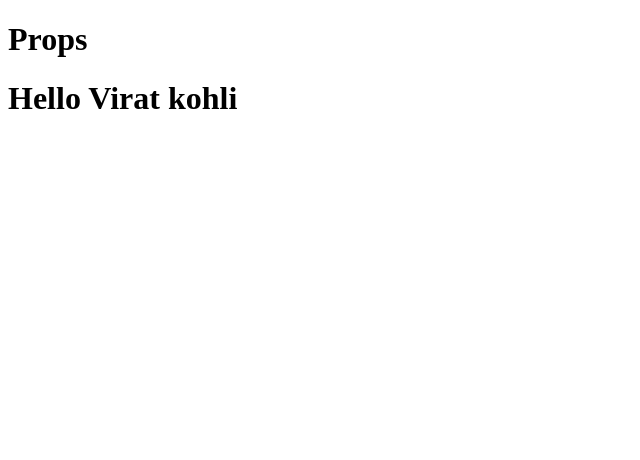
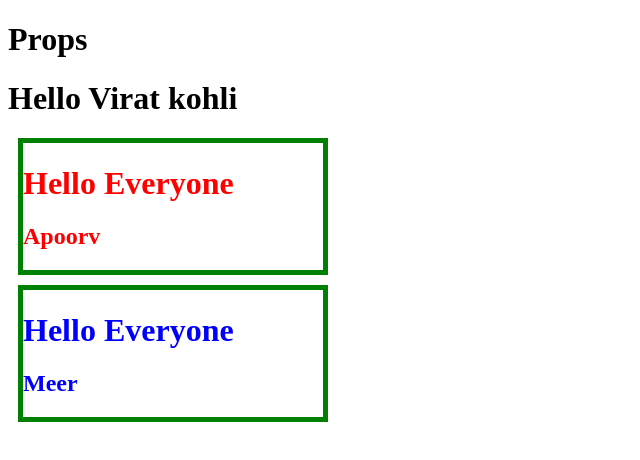
Before and after one commit to Apoorv-Saxena08/reactOne, a React (Vite) app: page / in a window 1280 px wide. Shown: the top 460 px of the page, without its empty margins (0-640 px from the left). Built offline with nearby package versions, Linux system fonts and the light colour scheme.

Commit message:
Dynamic jsx pass with props

```diff
--- a/src/App.jsx
+++ b/src/App.jsx
@@ -1,17 +1,27 @@
 import { use, useState } from "react"
 import Header,{Profile} from "./Header"
 import User from "./User"
+import Wrapper from "./Wrapper"
 
 // function click(){
 //   alert("Bhaar vala");
 // }
 
 function Apoorv(){
-
+  const name = "Apoorv";
   return (
     <>
     <h1>Props</h1>
     <User name={"Virat kohli"} />
+    <Wrapper color="red" >
+      <h1>Hello Everyone</h1>
+      <h2>{name}</h2>
+    </Wrapper>
+
+    <Wrapper color="blue" >
+      <h1>Hello Everyone</h1>
+      <h2>Meer</h2>
+    </Wrapper>
     </>
   )
 }
--- /dev/null
+++ b/src/Wrapper.jsx
@@ -0,0 +1,11 @@
+function Wrapper({children,color}){
+    return (
+        <>
+        <div style={{color:color , border:"5px solid green" , width:"300px" , margin:"10px"}}>
+            {children}
+        </div>
+        </>
+    )
+}
+
+export default Wrapper;
```
